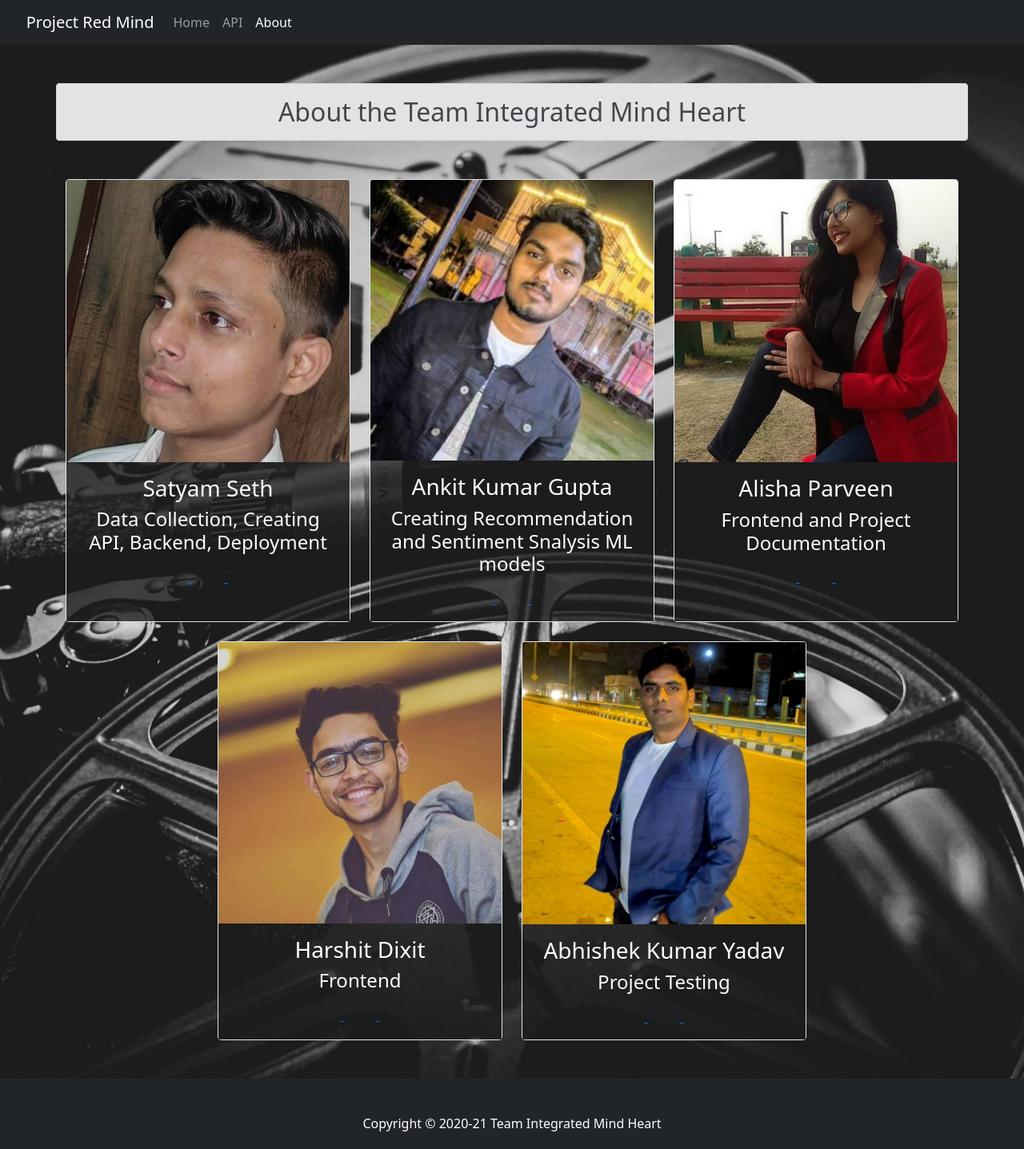
After one commit to IntegratedMindHeart/project_red_mind, a Django app: page /about/ in a window 1280 px wide. The commit adds this page. Shown: the whole page at 80% size. Run offline with Django 3.2, Linux system fonts and the light colour scheme; some libraries are stand-ins or nearby versions; some web fonts are replaced.

Commit message:
add about page

```diff
--- /dev/null
+++ b/red_mind/core/templates/core/about.html
@@ -0,0 +1,115 @@
+{% extends 'core/base.html' %}
+{% load static %}
+{% block title %}About{% endblock title %}
+{% block bg %}bg-cast{% endblock bg %}
+{% block content %}
+<div class="container">
+    <div class="row text-center pt-5">
+        <div class="alert alert-secondary h2" role="alert">
+            About the Team Integrated Mind Heart
+        </div>
+    </div>
+    <div class="row row-cols-1 row-cols-md-3 g-4 pb-5 mt-2 justify-content-center">
+        <div class="col">
+            <div class="card h-100 border text-white text-center">
+                <img src="{% static 'core/images/satyam.jpeg' %}" class="card-img-top" alt="satyam_seth">
+                <div class="card-body trans2">
+                    <h3 class="card-title">Satyam Seth</h3>
+                    <h4>Data Collection, Creating API, Backend, Deployment</h4>
+                    <p class="card-text">
+                        <a href="mailto:satyam1998.1998@gmail.com">
+                            <i class="fas fa-envelope fa-2x mr-2 text-light"></i>
+                        </a>
+                        <a href="https://www.linkedin.com/in/satyam-seth-39069b17a">
+                            <i class="fab fa-linkedin fa-2x mx-2 text-light"></i>
+                        </a>
+                        <a href="https://github.com/satyam-seth">
+                            <i class="fab fa-github fa-2x ml-2 text-light"></i>
+                        </a>
+                    </p>
+                </div>
+            </div>
+        </div>
+        <div class="col">
+            <div class="card h-100 border text-white text-center">
+                <img src="{% static 'core/images/ankit.jpg' %}" class="card-img-top" alt="ankit_kumar_gupta">
+                <div class="card-body trans2">
+                    <h3 class="card-title">Ankit Kumar Gupta</h3>
+                    <h4>Creating Recommendation and Sentiment Snalysis ML models</h4>
+                    <p class="card-text">
+                        <a href="mailto:ankitgupta6564@gmail.com">
+                            <i class="fas fa-envelope fa-2x mr-2 text-light"></i>
+                        </a>
+                        <a href="https://www.linkedin.com/in/ankit-gupta-02376b179">
+                            <i class="fab fa-linkedin fa-2x mx-2 text-light"></i>
+                        </a>
+                        <a href="https://github.com/ankit700771">
+                            <i class="fab fa-github fa-2x ml-2 text-light"></i>
+                        </a>
+                    </p>
+                </div>
+            </div>
+        </div>
+        <div class="col">
+            <div class="card h-100 border text-white text-center">
+                <img src="{% static 'core/images/alisha.png' %}" class="card-img-top" alt="alisha_parveen">
+                <div class="card-body trans2">
+                    <h3 class="card-title">Alisha Parveen</h3>
+                    <h4>Frontend and Project Documentation</h4>
+                    <p class="card-text">
+                        <a href="mailto:alishakhan1999@gmail.com">
+                            <i class="fas fa-envelope fa-2x mr-2 text-light"></i>
+                        </a>
+                        <a href="https://www.linkedin.com/in/alisha-parveen-">
+                            <i class="fab fa-linkedin fa-2x mx-2 text-light"></i>
+                        </a>
+                        <a href="https://github.com/shali-lalee">
+                            <i class="fab fa-github fa-2x ml-2 text-light"></i>
+                        </a>
+                    </p>
+                </div>
+            </div>
+        </div>
+        <div class="col">
+            <div class="card h-100 border text-white text-center">
+                <img src="{% static 'core/images/harshit.jpg' %}" class="card-img-top" alt="harshit_dixit">
+                <div class="card-body trans2">
+                    <h3 class="card-title">Harshit Dixit</h3>
+                    <h4>Frontend</h4>
+                    <p class="card-text">
+                        <a href="mailto:harshitdixit65@gmail.com">
+                            <i class="fas fa-envelope fa-2x mr-2 text-light"></i>
+                        </a>
+                        <a href="https://www.linkedin.com/in/harshit-dixit-38b27a149">
+                            <i class="fab fa-linkedin fa-2x mx-2 text-light"></i>
+                        </a>
+                        <a href="https://github.com/harshitdixit69">
+                            <i class="fab fa-github fa-2x ml-2 text-light"></i>
+                        </a>
+                    </p>
+                </div>
+            </div>
+        </div>
+        <div class="col">
+            <div class="card h-100 border text-white text-center">
+                <img src="{% static 'core/images/abhishek.jpg' %}" class="card-img-top" alt="abhishek_kumar_yadav">
+                <div class="card-body trans2">
+                    <h3 class="card-title">Abhishek Kumar Yadav</h3>
+                    <h4>Project Testing</h4>
+                    <p class="card-text">
+                        <a href="mailto:abhi991926@gmail.com">
+                            <i class="fas fa-envelope fa-2x mr-2 text-light"></i>
+                        </a>
+                        <a href="https://www.linkedin.com/in/abhishek-kumar-yadav-780262194">
+                            <i class="fab fa-linkedin fa-2x mx-2 text-light"></i>
+                        </a>
+                        <a href="https://github.com/Abhishek991926">
+                            <i class="fab fa-github fa-2x ml-2 text-light"></i>
+                        </a>
+                    </p>
+                </div>
+            </div>
+        </div>
+    </div>
+</div>
+{% endblock content %}
--- a/red_mind/core/templates/core/navbar.html
+++ b/red_mind/core/templates/core/navbar.html
@@ -18,6 +18,9 @@
         <li class="nav-item">
           <a class="nav-link" href="https://porjectredmindapi.herokuapp.com/">API <span class="sr-only">(current)</span></a>
         </li>
+        <li class="nav-item">
+          <a class="nav-link {{about_active}} {{about_disabled}}" href="{% url 'about' %}">About <span class="sr-only">(current)</span></a>
+        </li>
       </ul>
     </div>
   </div>
--- a/red_mind/core/views.py
+++ b/red_mind/core/views.py
@@ -44,3 +44,11 @@ class CastView(View):
         context['cast_active']='active'
         context['cast_disabled']='disabled'
         return render(request,'core/cast.html',context)
+
+class AboutView(View):
+    def get(self,request,*args,**kwargs):
+        context={
+            'about_active':'active',
+            'about_disabled':'disabled'
+        }
+        return render(request,'core/about.html',context)
--- a/red_mind/red_mind/urls.py
+++ b/red_mind/red_mind/urls.py
@@ -20,5 +20,6 @@ from core import views
 urlpatterns = [
     path('admin/', admin.site.urls),
     path('', views.HomeView.as_view(), name='home'),
+    path('about/', views.AboutView.as_view(), name='about'),
     path('cast/<int:cast_id>', views.CastView.as_view(), name='cast')
 ]
```
Also changed, not shown: red_mind/core/static/core/images/abhishek.jpg (added), red_mind/core/static/core/images/alisha.png (added), red_mind/core/static/core/images/ankit.jpg (added), red_mind/core/static/core/images/harshit.jpg (added), red_mind/core/static/core/images/satyam.jpeg (added).
